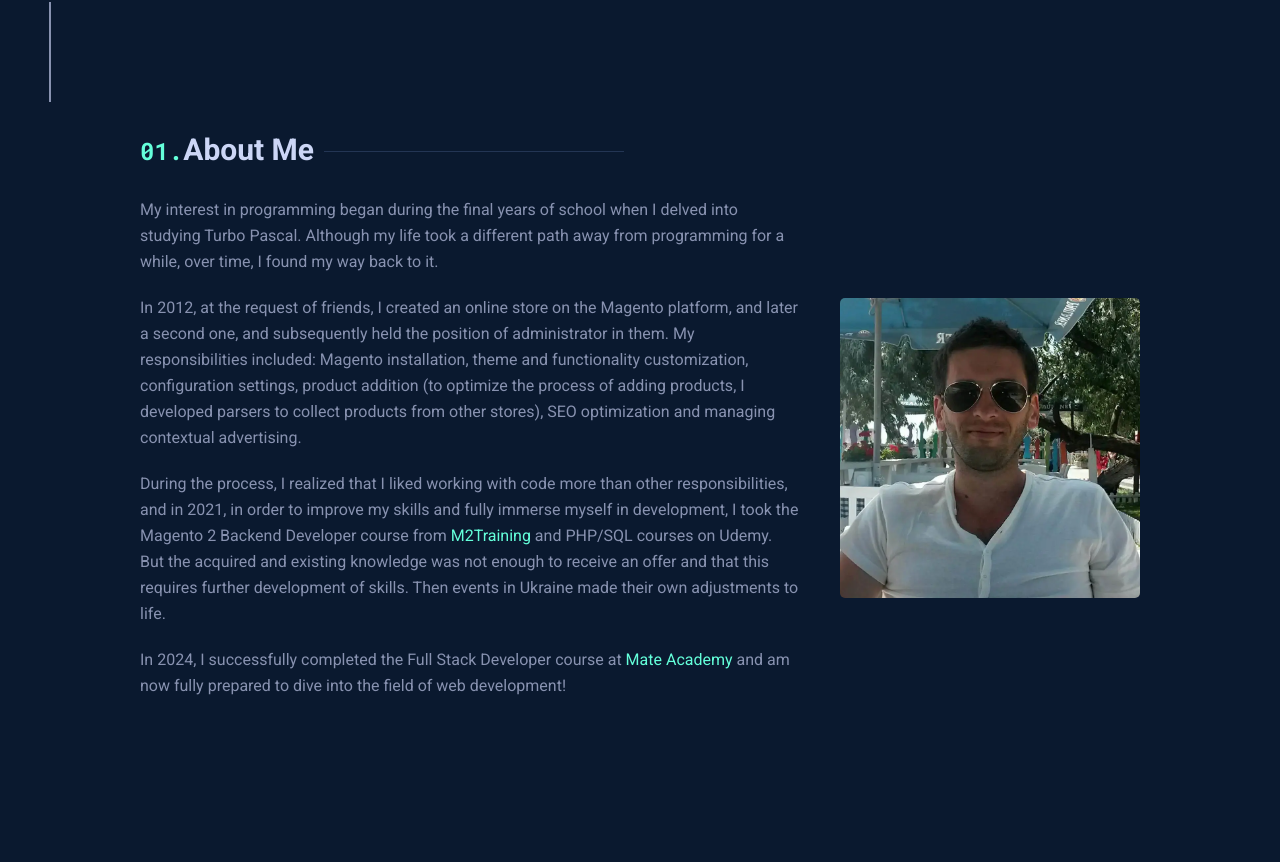
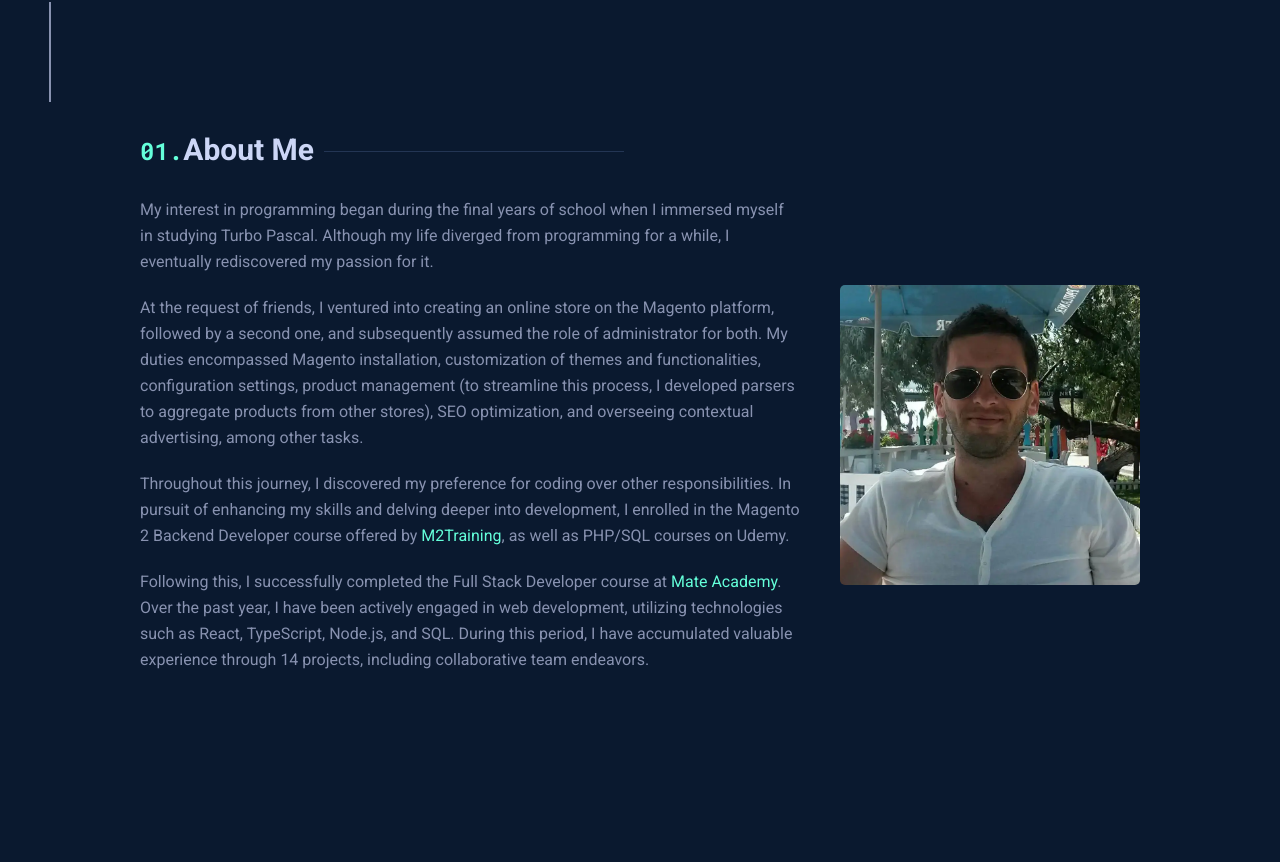
Before and after one commit to vlkzmn/volodymyr_kuzmin, a React (Create React App) app: page / in a window 1280 px wide. Shown: the part 698-1560 px from the top of the page. Built offline with nearby package versions, Linux system fonts and the light colour scheme.

Commit message:
edited about

```diff
--- a/src/api/projects.json
+++ b/src/api/projects.json
@@ -2,7 +2,7 @@
   {
     "id": 14,
     "title": "Charity Project Big Hearts",
-    "description": "Comming Soon!",
+    "description": "Coming soon! On development stage. A platform for posting various charity announcements.",
     "image": "img/projects/big-hearts.webp",
     "gitHubUrl": "https://github.com/vlkzmn/big_hearts",
     "url": "https://vlkzmn.github.io/big_hearts/",
@@ -47,7 +47,7 @@
     "gitHubUrl": "https://github.com/vlkzmn/potr_pots_landing",
     "url": "https://vlkzmn.github.io/potr_pots_landing/",
     "stack": "HTML Sass JavaScript",
-    "isFeatured": true
+    "isFeatured": false
   },
   {
     "id": 1,
@@ -57,7 +57,7 @@
     "gitHubUrl": "https://github.com/vlkzmn/crazybaby_landing",
     "url": "https://vlkzmn.github.io/crazybaby_landing/",
     "stack": "HTML Sass JavaScript",
-    "isFeatured": true
+    "isFeatured": false
   },
   {
     "id": 8,
--- a/src/components/About/About.tsx
+++ b/src/components/About/About.tsx
@@ -14,15 +14,15 @@ export const About: React.FC = () => {
           <div className="about__content">
             <div className="about__text">
               <p className="about__paragraph">
-                My interest in programming began during the final years of school when I delved into studying Turbo Pascal. Although my life took a different path away from programming for a while, over time, I found my way back to it.
+                My interest in programming began during the final years of school when I immersed myself in studying Turbo Pascal. Although my life diverged from programming for a while, I eventually rediscovered my passion for it.
               </p>
 
               <p className="about__paragraph">
-                In 2012, at the request of friends, I created an online store on the Magento platform, and later a second one, and subsequently held the position of administrator in them. My responsibilities included: Magento installation, theme and functionality customization, configuration settings, product addition (to optimize the process of adding products, I developed parsers to collect products from other stores), SEO optimization and managing contextual advertising.
+                At the request of friends, I ventured into creating an online store on the Magento platform, followed by a second one, and subsequently assumed the role of administrator for both. My duties encompassed Magento installation, customization of themes and functionalities, configuration settings, product management (to streamline this process, I developed parsers to aggregate products from other stores), SEO optimization, and overseeing contextual advertising, among other tasks.
               </p>
 
               <p className="about__paragraph">
-                During the process, I realized that I liked working with code more than other responsibilities, and in 2021, in order to improve my skills and fully immerse myself in development, I took the Magento 2 Backend Developer course from
+                {/* During the process, I realized that I liked working with code more than other responsibilities, and in 2021, in order to improve my skills and fully immerse myself in development, I took the Magento 2 Backend Developer course from
                 <a
                   href="https://m2training.com.ua/"
                   className="about__paragraph-link"
@@ -31,11 +31,22 @@ export const About: React.FC = () => {
                 >
                   &#160;M2Training&#160;
                 </a>
-                and PHP/SQL courses on Udemy. But the acquired and existing knowledge was not enough to receive an offer and that this requires further development of skills. Then events in Ukraine made their own adjustments to life.
+                and PHP/SQL courses on Udemy. But the acquired and existing knowledge was not enough to receive an offer and that this requires further development of skills. Then events in Ukraine made their own adjustments to life. */}
+
+                Throughout this journey, I discovered my preference for coding over other responsibilities. In pursuit of enhancing my skills and delving deeper into development, I enrolled in the Magento 2 Backend Developer course offered by
+                <a
+                  href="https://m2training.com.ua/trained?id=3yxjfj9g3a&lang=en"
+                  className="about__paragraph-link"
+                  target="_blank"
+                  rel="noreferrer"
+                >
+                  &#160;M2Training
+                </a>
+                , as well as PHP/SQL courses on Udemy.
               </p>
 
               <p className="about__paragraph">
-                In 2024, I successfully completed the Full Stack Developer course at
+                {/* In 2024, I successfully completed the Full Stack Developer course at
                 <a
                   href="https://mate.academy/en/courses/fullstack-parttime#course-program"
                   className="about__paragraph-link"
@@ -44,7 +55,18 @@ export const About: React.FC = () => {
                 >
                   &#160;Mate&#160;Academy&#160;
                 </a>
-                and am now fully prepared to dive into the field of web development!
+                and am now fully prepared to dive into the field of web development! */}
+
+                Following this, I successfully completed the Full Stack Developer course at
+                <a
+                  href="https://drive.google.com/file/d/1TwhkN4ZvdyuF4dt_2a-k3ZaewFYpvZ6i/view"
+                  className="about__paragraph-link"
+                  target="_blank"
+                  rel="noreferrer"
+                >
+                  &#160;Mate&#160;Academy
+                </a>
+                . Over the past year, I have been actively engaged in web development, utilizing technologies such as React, TypeScript, Node.js, and SQL. During this period, I have accumulated valuable experience through 14 projects, including collaborative team endeavors.
               </p>
             </div>
 
```
